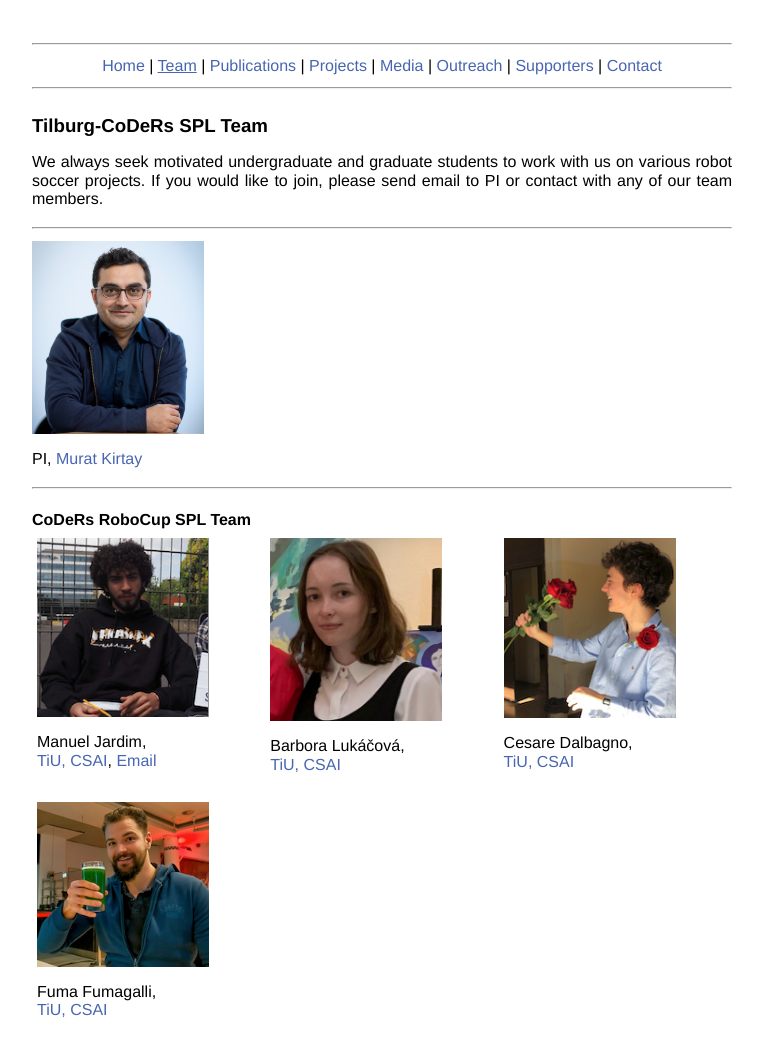
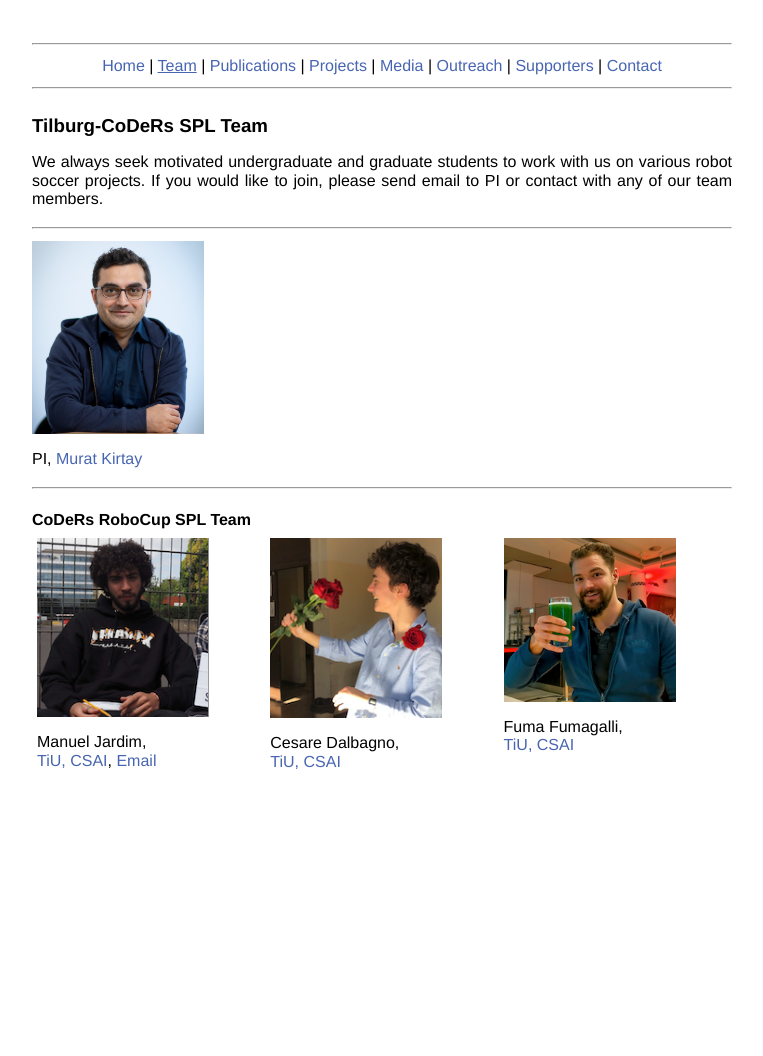
Before and after one commit to coders-group-eu/coders-robocup-website, a plain HTML site: page team.html in a window 1280 px wide. Shown: the whole page, without its empty margins (258-1021 px from the left). After the commit the page ends 810 px from the top, so only its background shows below. Drawn offline with Linux system fonts and the light colour scheme.

Commit message:
update team

```diff
--- a/team.html
+++ b/team.html
@@ -51,28 +51,15 @@
 	 </div>
 
 	 	<div class="column2">
-	    <img class="headshot2" src="assets/members/barbora.png" />
-	        <p > Barbora Lukáčová,  <br>  <a class='link' href="https://www.tilburguniversity.edu/about/schools/tshd/departments/dca">TiU, CSAI</a></p>
-	 </div>
-
-	 	 	<div class="column2">
 	    <img class="headshot2" src="assets/members/cesare.png" />
 	        <p > Cesare Dalbagno,  <br>  <a class='link' href="https://www.tilburguniversity.edu/about/schools/tshd/departments/dca">TiU, CSAI</a></p>
 	 </div>
 
-
-	</div>
-
-<div class="row2">
-
-	 	 	<div class="column2">
+	  <div class="column2">
 	    <img class="headshot2" src="assets/members/fuma.png" />
 	        <p > Fuma Fumagalli,  <br> <a class='link' href="https://www.tilburguniversity.edu/about/schools/tshd/departments/dca">TiU, CSAI</a></p>
-	 		</div>
-
-
-
-</div>
+	 	</div>
+	</div>
 
 
 
```
